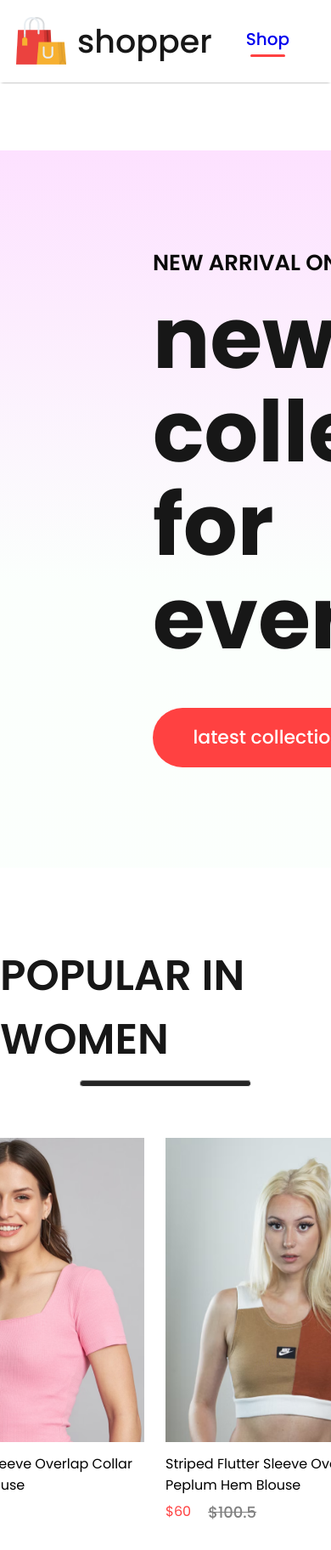
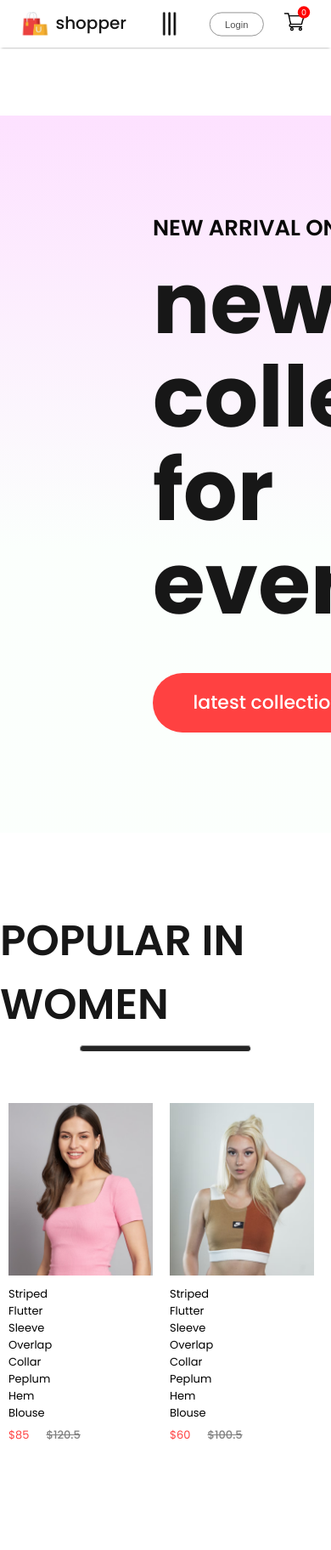
Before and after one commit to ghaith0hmaied/Shoppper, a React (Vite) app in the folder frontend/: page / in a window 390 px wide. Shown: the top 1824 px of the page at 85% size. Built offline with nearby package versions, Linux system fonts and the light colour scheme.

Commit message:
media query

```diff
--- a/frontend/src/Components/Item/Item.css
+++ b/frontend/src/Components/Item/Item.css
@@ -23,3 +23,27 @@
     transform: scale(1.05);
     transition: 0.6s;
 }
+@media(max-width:1280px){
+    .item{
+        width: 350px;
+        font-size: 14px;
+    }
+    .item img{
+        width: 300px;
+    }
+    .item-price-old{
+        font-size: 14px;
+    }
+}
+@media(max-width:1020px){
+    .item{
+        width: 70px;
+        font-size: 13px;
+    }
+    .item img{
+        width: 170px;
+    }
+    .item-price-old{
+        font-size: 13px;
+    }
+}
--- a/frontend/src/Components/Navbar/Navbar.css
+++ b/frontend/src/Components/Navbar/Navbar.css
@@ -3,6 +3,10 @@
     justify-content: space-around;
     padding: 16px;
     box-shadow: 0 1px 3px -2px black;
+    align-items: center;
+}
+.navdoropdown{
+    display: none;
 }
 .nav-logo{
     display: flex;
@@ -70,3 +74,96 @@
     background: red;
     color: white;
 }
+
+@media(max-width:1280px){
+    .navbar{
+        padding: 12px 50px;
+    }
+    .nav-logo img{
+        width: 40px;
+    }
+    .nav-logo p{
+        font-size: 25px;
+    }
+    .nav-menu{
+        gap: 30px;
+        font-size: 16px;
+    }
+    .nav-login-cart {
+        gap: 30px;
+
+    }
+    .nav-login-cart button{
+        width: 120px;
+        height: 45px;
+        font-size: 16px;
+    }
+    .nav-cart-count{
+        margin-left: -40px;
+        font-size: 12px;
+    }
+}
+@media(max-width:1024px){
+    .navbar{
+        padding: 12px 30px;
+    }
+    .nav-menu{
+        gap: 25px;
+        font-size: 14px;
+    }
+    .nav-login-cart button{
+        width: 80px;
+        font-size: 14px;
+        height: 35px;
+    }
+    .nav-login-cart img{
+        width: 30px;
+    }
+    .nav-cart-count{
+        width: 18px;
+        height: 18px;
+    }
+}
+@media(max-width:800px){
+    .navbar{
+        padding: 10px 0px;
+    }
+    .navdoropdown{
+        display: block;
+        width: 30px;
+        rotate: -90deg;
+        transition: 0.5s;
+    }
+    .nav-menu{
+        display: none;
+        height: 80px;
+        width: 100%;
+        position: absolute;
+        background-color: white;
+        justify-content: center;
+        top: 50px;
+    }
+    .nav-menu-visible{
+        display: flex;
+
+    }
+    .navdoropdown.open{
+        transform: rotate(90deg);
+    }
+}
+@media(max-width:500px){
+    .navbar{
+        padding: 8px 0px;
+        gap: 0;
+    }
+    .nav-logo{
+        transform: scale(0.8);
+    }
+    .nav-menu{
+        height: 70px;
+        top: 50px;
+    }
+    .nav-login-cart{
+        transform: scale(0.8);
+    }
+}
--- a/frontend/src/Components/Navbar/Navbar.jsx
+++ b/frontend/src/Components/Navbar/Navbar.jsx
@@ -1,21 +1,29 @@
-import React, { useContext } from 'react'
+import React, { useContext, useRef } from 'react'
 import './Navbar.css'
 import logo from '../Assets/logo.png'
 import { useState } from 'react'
 import cart_icon from '../Assets/cart_icon.png'
 import { Link } from 'react-router-dom'
 import { ShopContext } from '../../Context/ShopContext'
+import DropDown from '../Assets/navigation-bar.png'
 const Navbar = () => {
     const[menu,setMenu]=useState("shop");
 
     const {getTotalCartItems} = useContext(ShopContext);
+
+    const menuRef=useRef();
+    const DropDown_toggle = (e)=>{
+      menuRef.current.classList.toggle('nav-menu-visible');
+      e.target.classList.toggle('open');
+    }
   return (
     <div className='navbar'>
         <div className='nav-logo'>
             <img src={logo} alt="" />
             <p>shopper</p>
         </div>
-      <ul className="nav-menu">
+        <img className='navdoropdown' onClick={DropDown_toggle} src={DropDown} alt="" />
+      <ul ref={menuRef} className="nav-menu">
         <li onClick={()=>{setMenu("shop")}}><Link style={{textDecoration:'none'}} to='/'>Shop</Link>{menu==="shop"? <hr/>:<></>}</li>
         <li onClick={()=>{setMenu("men")}}><Link style={{textDecoration:'none'}} to='/men'>Men</Link>{menu==="men"? <hr/>:<></>} </li>
         <li onClick={()=>{setMenu("wemen")}}><Link style={{textDecoration:'none'}} to='/wemen'>Women</Link> {menu==="wemen"? <hr/>:<></>}</li>
--- a/frontend/src/Components/NewCollection/NewCollection.css
+++ b/frontend/src/Components/NewCollection/NewCollection.css
@@ -29,3 +29,12 @@
 .collections div{
     width: 300px;
 }
+@media(max-width:1280px){
+    .collections {
+        width: 130px;
+        margin-left: -800px;
+    }
+    .collections div{
+        width: 230px;
+    }
+}
--- a/frontend/src/Components/Popular/Popular.css
+++ b/frontend/src/Components/Popular/Popular.css
@@ -25,3 +25,17 @@
 .popular-item img{
     width: 300px;
 }
+@media(max-width:1280px){
+    .popular-item{
+         width: 500px;
+         margin-left: -700px;
+
+    }
+}
+@media(max-width:1020px){
+    .popular-item{
+        width: 500px;
+        gap: 120px;
+        margin-right: -450px;
+    }
+}
```
Also changed, not shown: frontend/src/Components/Assets/navigation-bar.png (added).
